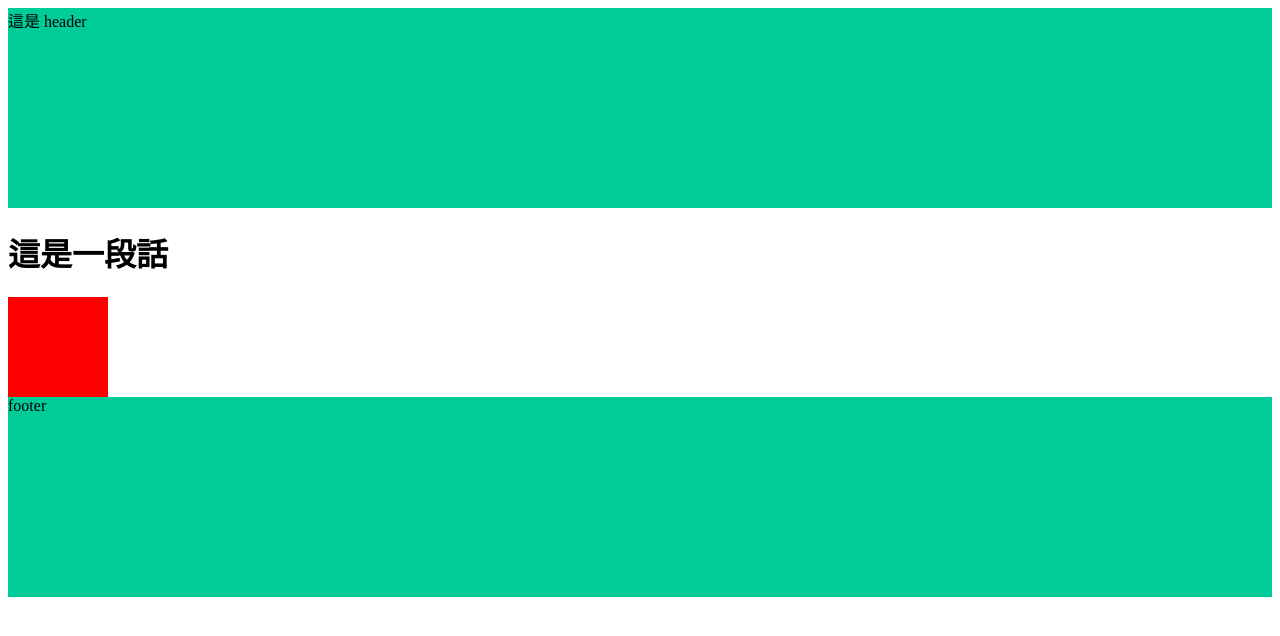
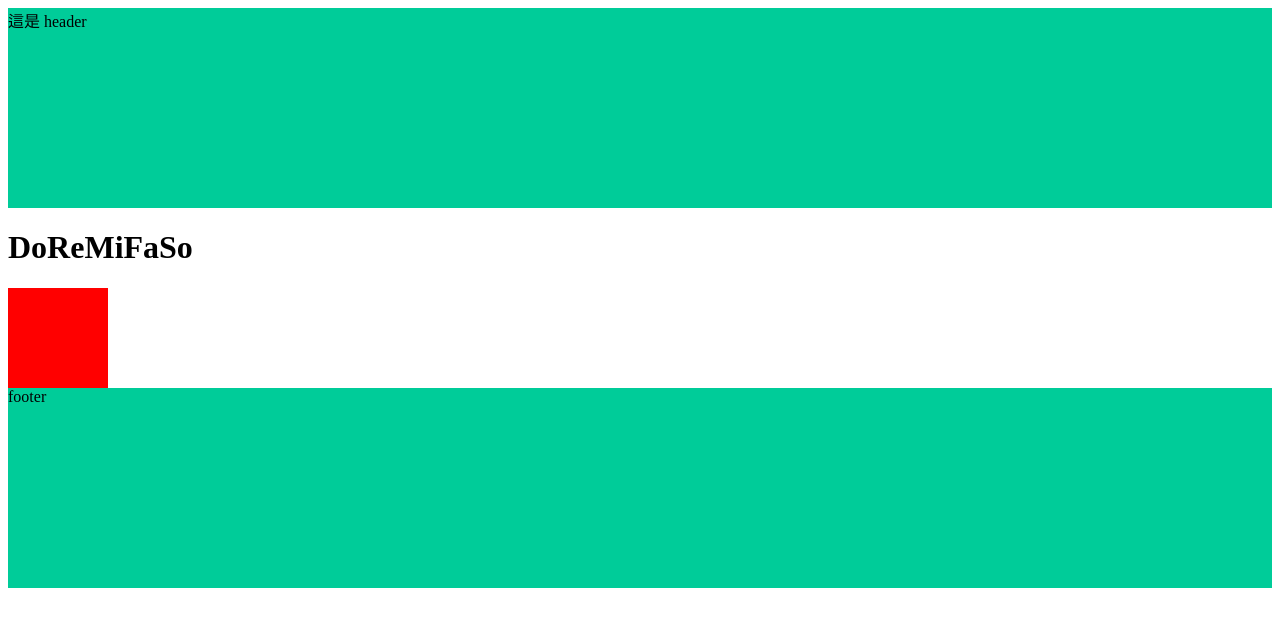
Before and after one commit to Brook072/2022LayoutTrainingGulp, a plain HTML site: page index.html in a window 1280 px wide. Drawn offline with Linux system fonts and the light colour scheme.

Commit message:
Update 2022-07-06T14:45:49.788Z

```diff
--- a/index.html
+++ b/index.html
@@ -16,7 +16,7 @@
 
 
 <h1>
-  這是一段話
+  DoReMiFaSo
 </h1>
 
 <div class="box"></div>
```
